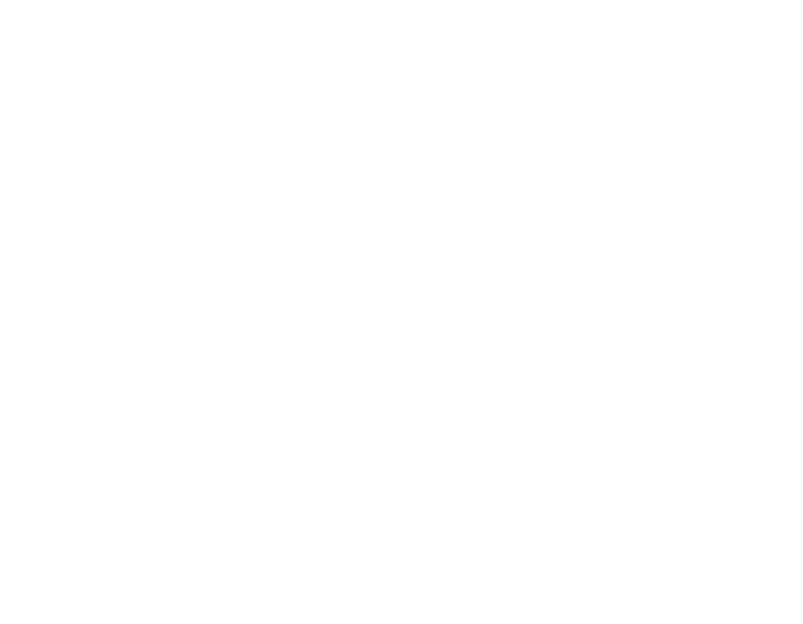
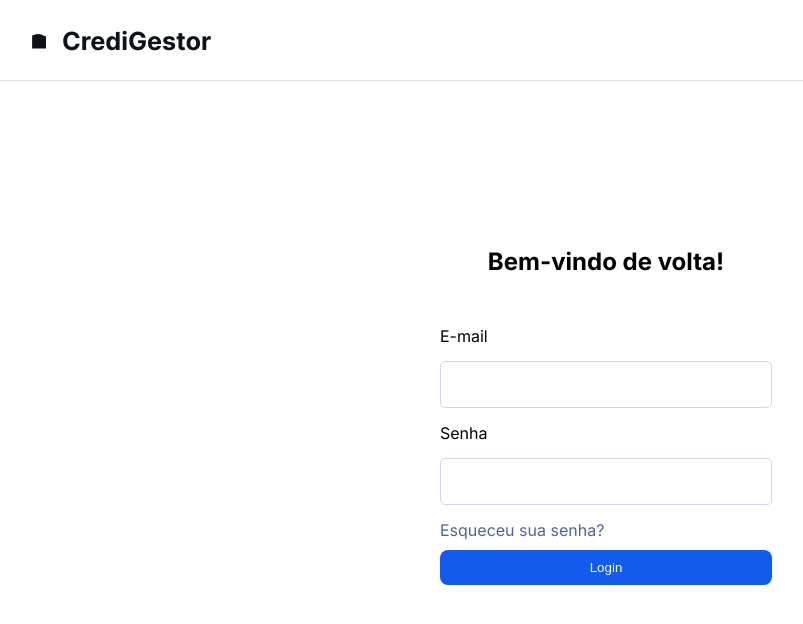
Before and after one commit to dam1aoGomes/CrediGestor-FrontEnd, a Vue app: page /login in a window 1280 px wide. Before the commit this address had no page. Shown: the top 624 px of the page, without its empty margins (34-837 px from the left). Built offline with nearby package versions, Linux system fonts and the light colour scheme.

Commit message:
feat: login

```diff
--- a/src/router/index.js
+++ b/src/router/index.js
@@ -1,11 +1,16 @@
 import { createRouter, createWebHistory } from 'vue-router'
 import HomeView from '../views/HomeView.vue'
-
+import LoginView from '../views/LoginView.vue'
 const routes = [
   {
     path: '/',
     name: 'home',
     component: HomeView
+  },
+  {
+    path: '/login',
+    name: 'login',
+    component: LoginView
   }
   // Adicione outras rotas aqui
 ]
--- /dev/null
+++ b/src/stores/auth.js
@@ -0,0 +1,53 @@
+import { defineStore } from 'pinia'
+import { ref, computed } from 'vue'
+import axios from 'axios'
+
+export const useAuthStore = defineStore('auth', () => {
+  const user = ref(null)
+  const token = ref(localStorage.getItem('token') || null)
+  const loading = ref(false)
+  const error = ref(null)
+
+
+  const isAuthenticated = computed(() => !!token.value)
+
+
+  async function login(email, password) {
+    loading.value = true
+    error.value = null
+    try {
+      /**
+       * Quem estiver lendo,
+       * verifique se o link de acesso a API está correto no
+       * seu ambiente local,
+       * abraços dami
+       */
+      const response = await axios.post('http://localhost:8000/api/auth/login', {
+        email: email,
+        password: password
+      })
+
+      const { access_token } = response.data
+      token.value = access_token
+
+      localStorage.setItem('token', access_token)
+      axios.defaults.headers.common['Authorization'] = `Bearer ${access_token}`
+
+      return true
+    } catch (err) {
+      error.value = err.response?.data?.detail || 'Falha na autenticação'
+      return false
+    } finally {
+      loading.value = false
+    }
+  }
+
+  function logout() {
+    user.value = null
+    token.value = null
+    localStorage.removeItem('token')
+    delete axios.defaults.headers.common['Authorization']
+  }
+
+  return { user, token, loading, error, isAuthenticated, login, logout }
+})
--- a/src/style.css
+++ b/src/style.css
@@ -1,79 +1,6 @@
-:root {
-  font-family: system-ui, Avenir, Helvetica, Arial, sans-serif;
-  line-height: 1.5;
-  font-weight: 400;
+@import url('https://fonts.googleapis.com/css2?family=Inter:wght@400;700&display=swap');
 
-  color-scheme: light dark;
-  color: rgba(255, 255, 255, 0.87);
-  background-color: #242424;
-
-  font-synthesis: none;
-  text-rendering: optimizeLegibility;
-  -webkit-font-smoothing: antialiased;
-  -moz-osx-font-smoothing: grayscale;
+* {
+  padding: 0;
+  margin: 0;
 }
-
-a {
-  font-weight: 500;
-  color: #646cff;
-  text-decoration: inherit;
-}
-a:hover {
-  color: #535bf2;
-}
-
-body {
-  margin: 0;
-  display: flex;
-  place-items: center;
-  min-width: 320px;
-  min-height: 100vh;
-}
-
-h1 {
-  font-size: 3.2em;
-  line-height: 1.1;
-}
-
-button {
-  border-radius: 8px;
-  border: 1px solid transparent;
-  padding: 0.6em 1.2em;
-  font-size: 1em;
-  font-weight: 500;
-  font-family: inherit;
-  background-color: #1a1a1a;
-  cursor: pointer;
-  transition: border-color 0.25s;
-}
-button:hover {
-  border-color: #646cff;
-}
-button:focus,
-button:focus-visible {
-  outline: 4px auto -webkit-focus-ring-color;
-}
-
-.card {
-  padding: 2em;
-}
-
-#app {
-  max-width: 1280px;
-  margin: 0 auto;
-  padding: 2rem;
-  text-align: center;
-}
-
-@media (prefers-color-scheme: light) {
-  :root {
-    color: #213547;
-    background-color: #ffffff;
-  }
-  a:hover {
-    color: #747bff;
-  }
-  button {
-    background-color: #f9f9f9;
-  }
-}
--- /dev/null
+++ b/src/views/LoginView.vue
@@ -0,0 +1,99 @@
+<script setup>
+import { ref } from 'vue';
+import { useAuthStore } from '../stores/auth';
+import { useRouter } from 'vue-router';
+
+const router = useRouter();
+const email = ref('');
+const password = ref('');
+const authStore = useAuthStore();
+
+const handleLogin = async () => {
+    const success = await authStore.login(email.value,password.value);
+    if(success) {
+        /**
+         * Alterar para /dashboard
+        */
+        router.push('/');
+    }
+}
+</script>
+
+<template>
+<nav>
+    <img src="../assets/logo.png">
+</nav>
+<main>
+    <h2>Bem-vindo de volta!</h2>
+    <form @submit.prevent="handleLogin">
+        <p>E-mail</p>
+        <input type="email" name="" id="" v-model="email" required>
+        <p>Senha</p>
+        <input type="password" name="" id="" v-model="password" required>
+        <RouterLink to="/">Esqueceu sua senha?</RouterLink>
+        <button type="submit" :disabled="authStore.loading">
+            {{ authStore.loading ? 'Entrando...' : 'Login' }}
+        </button>
+    </form>
+    <p v-if="authStore.error" class="error-msg">{{ authStore.error }}</p>
+</main>
+</template>
+
+<style scoped>
+nav {
+    height: 10dvh;
+    display: flex;
+    align-items: center;
+    border-bottom: solid rgb(221, 221, 221) 1px;
+}
+
+nav img {
+    margin-left: 5vw;
+}
+
+main {
+    display: flex;
+    flex-direction: column;
+    height: 90dvh;
+    align-items: center;
+    justify-content: center;
+}
+
+main h2 {
+    font-family: 'Inter', sans-serif;
+}
+
+main form {
+    font-family: 'Inter', sans-serif;
+    display: flex;
+    flex-direction: column;
+    padding: 50px;
+}
+
+main form input {
+    margin: 15px 0px;
+    padding: 15px;
+    width: 300px;
+    border-radius: 5px;
+    border: solid #CFD6E8 1px;
+}
+
+main form a {
+    text-decoration: none;
+    color: #4D6699;
+}
+
+main form button {
+    margin-top: 10px;
+    background-color: #125CED;
+    border: none;
+    padding: 10px;
+    border-radius: 8px;
+    color: white;
+}
+
+.error-msg {
+    font-family: 'Inter', sans-serif;
+    color: red;
+}
+</style>
```
Also changed, not shown: src/assets/logo.png (added).
